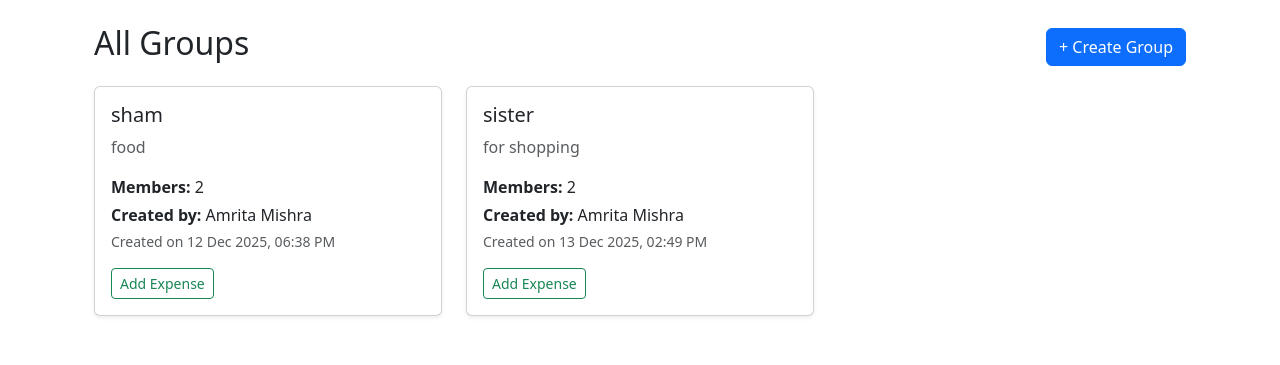
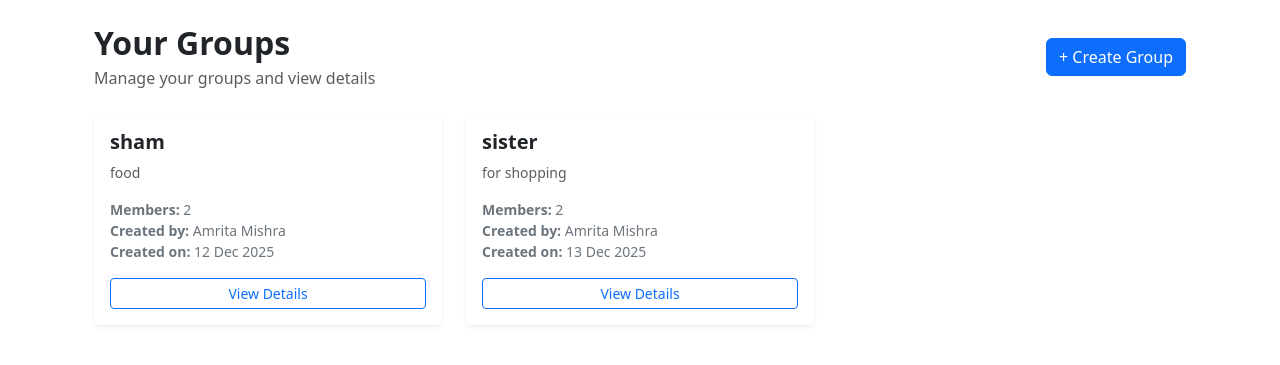
Before and after one commit to amrita-prog/Paynion_Project, a Django app: page /groups/all/ in a window 1280 px wide. Shown: the part 56-421 px from the top of the page. Run offline with Django 5.2, Linux system fonts and the light colour scheme; a user stored in the database is signed in; data comes from the database, SQL or seed files in the repository.

Commit message:
Implement group detail view and update all groups template with enhanced UI and functionality

```diff
--- a/groups/templates/groups/all_groups.html
+++ b/groups/templates/groups/all_groups.html
@@ -3,61 +3,95 @@
 {% block title %}All Groups{% endblock %}
 
 {% block content %}
+
+<!-- PAGE HEADER -->
 <div class="container mt-4">
 
-    <div class="d-flex justify-content-between align-items-center mb-3">
-        <h2>All Groups</h2>
+    <div class="d-flex justify-content-between align-items-center mb-4">
+        <div>
+            <h2 class="fw-bold mb-1">Your Groups</h2>
+            <p class="text-muted mb-0">
+                Manage your groups and view details
+            </p>
+        </div>
+
         <a href="{% url 'create_group' %}" class="btn btn-primary">
             + Create Group
         </a>
     </div>
 
+    <!-- GROUP LIST -->
     {% if groups %}
     <div class="row">
+
         {% for group in groups %}
-                <div class="col-md-4 mb-3">
-                    <div class="card shadow-sm h-100">
+        <div class="col-md-4 mb-4">
+
+            <div class="card shadow-sm h-100 border-0">
                 <div class="card-body d-flex flex-column">
 
-                            <h5 class="card-title">{{ group.title }}</h5>
+                    <!-- GROUP TITLE -->
+                    <h5 class="card-title fw-semibold mb-2">
+                        {{ group.title }}
+                    </h5>
 
+                    <!-- DESCRIPTION -->
                     {% if group.description %}
-                                <p class="card-text text-muted">
-                                    {{ group.description|truncatechars:80 }}
+                    <p class="text-muted small mb-3">
+                        {{ group.description|truncatechars:90 }}
                     </p>
                     {% endif %}
 
-                            <p class="mb-1">
+                    <!-- META INFO -->
+                    <div class="mb-3 small text-secondary">
+                        <div>
                             <strong>Members:</strong> {{ group.members.count }}
-                            </p>
+                        </div>
+                        <div>
+                            <strong>Created by:</strong> {{ group.created_by.full_name }}
+                        </div>
+                        <div>
+                            <strong>Created on:</strong>
+                            {{ group.created_at|date:"d M Y" }}
+                        </div>
+                    </div>
 
-                            <p class="mb-1">
-                                <strong>Created by:</strong> {{ group.created_by.full_name }}
-                            </p>
+                    <!-- ACTION BUTTONS -->
+                    <div class="mt-auto d-flex gap-2">
 
-                            <p class="text-muted small">
-                                Created on {{ group.created_at|date:"d M Y, h:i A" }}
-                            </p>
+                        <a href="{% url 'group_detail' group.id %}"
+                           class="btn btn-sm btn-outline-primary w-100">
+                            View Details
+                        </a>
 
-                            <!-- 🔥 ADD EXPENSE BUTTON -->
-                            <div class="mt-auto">
+                        {% if show_add_expense %}
                         <a href="{% url 'add_expense_group' group.id %}"
-                                class="btn btn-sm btn-outline-success">
+                           class="btn btn-sm btn-success w-100">
                             Add Expense
                         </a>
+                        {% endif %}
 
                     </div>
 
                 </div>
             </div>
+
         </div>
         {% endfor %}
+
     </div>
     {% else %}
-        <div class="alert alert-info">
-            No groups found. Create your first group!
+
+    <!-- EMPTY STATE -->
+    <div class="alert alert-info text-center">
+        <h5>No Groups Found</h5>
+        <p class="mb-0">
+            Create your first group to start tracking expenses.
+        </p>
     </div>
+
     {% endif %}
 
 </div>
+
 {% endblock %}
--- a/groups/urls.py
+++ b/groups/urls.py
@@ -5,4 +5,5 @@ urlpatterns = [
     path("create/", views.create_group, name="create_group"),
     path("delete/<int:group_id>/", views.delete_group, name="delete_group"),
     path("all/", views.view_all_group, name="view_all_group"),
+    path("detail/<int:group_id>/", views.group_detail, name="group_detail"),
 ]
--- a/groups/views.py
+++ b/groups/views.py
@@ -1,7 +1,10 @@
-from django.shortcuts import render, redirect
+from django.shortcuts import render, redirect, get_object_or_404
+from django.contrib.auth.decorators import login_required
 from .forms import GroupCreateForm
 from .models import Group
 
+
+@login_required
 def create_group(request):
     if request.method == "POST":
         form = GroupCreateForm(request.POST)
@@ -18,6 +21,7 @@ def create_group(request):
     return render(request, "groups/create_group.html", {"form": form})
 
 
+@login_required
 def delete_group(request, group_id):
     group = Group.objects.get(id=group_id)
     if request.method == "POST":
@@ -25,6 +29,26 @@ def delete_group(request, group_id):
         return redirect("dashboard")
     return render(request, "groups/confirm_delete.html", {"group": group})
 
+
+@login_required
 def view_all_group(request):
-    groups = Group.objects.all()
-    return render(request, "groups/all_groups.html", {"groups": groups})
+    groups = Group.objects.filter(members=request.user)
+
+    # flag to decide AddExpense button dikhana hai ya nahi
+    show_add_expense = request.GET.get("from") == "add_expense"
+
+    return render(request, "groups/all_groups.html", {
+        "groups": groups,
+        "show_add_expense": show_add_expense
+    })
+
+
+@login_required
+def group_detail(request, group_id):
+    group = get_object_or_404(Group, id=group_id)
+    expenses = group.expenses.all()
+
+    return render(request, "groups/group_detail.html", {
+        "group": group,
+        "expenses": expenses
+    })
```
Also changed, not shown: accounts/templates/accounts/dashboard.html (+16 -3 lines), groups/templates/groups/group_detail.html (added, +47 -0 lines). Lines whose indentation alone changed are shown as unchanged.
